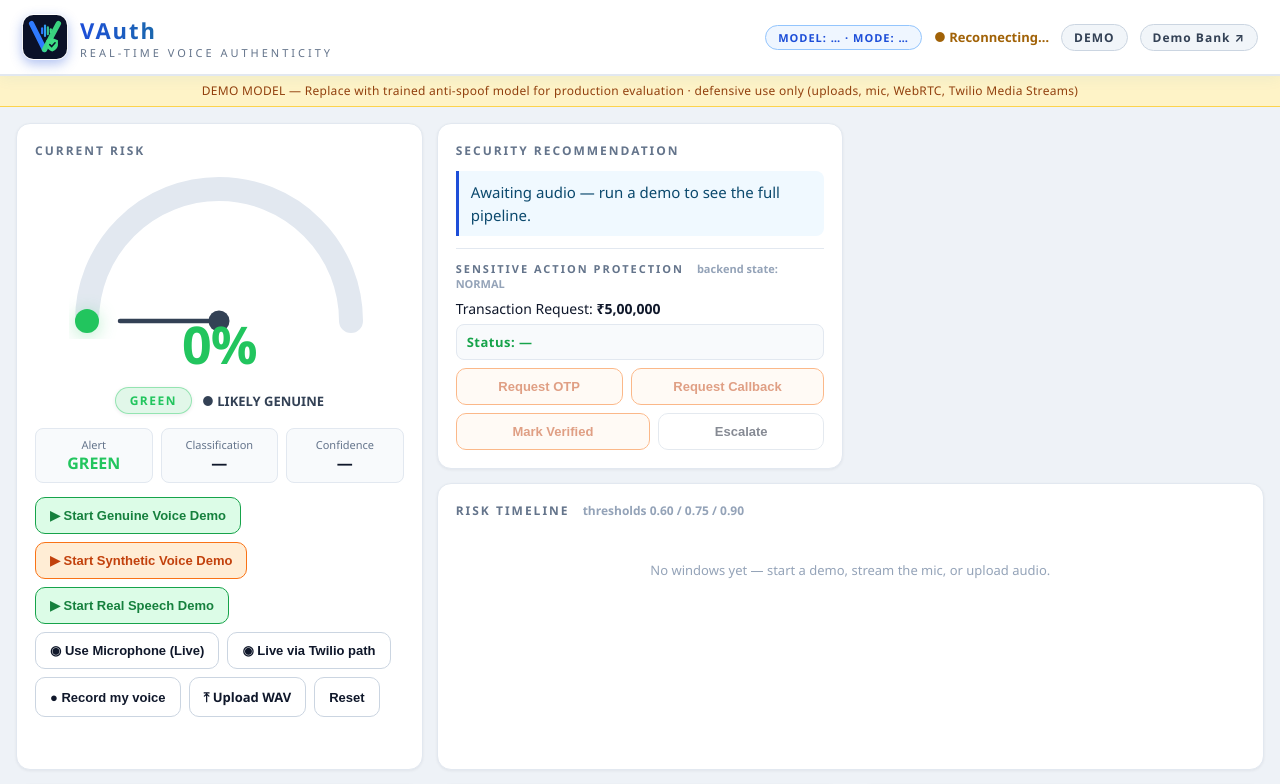
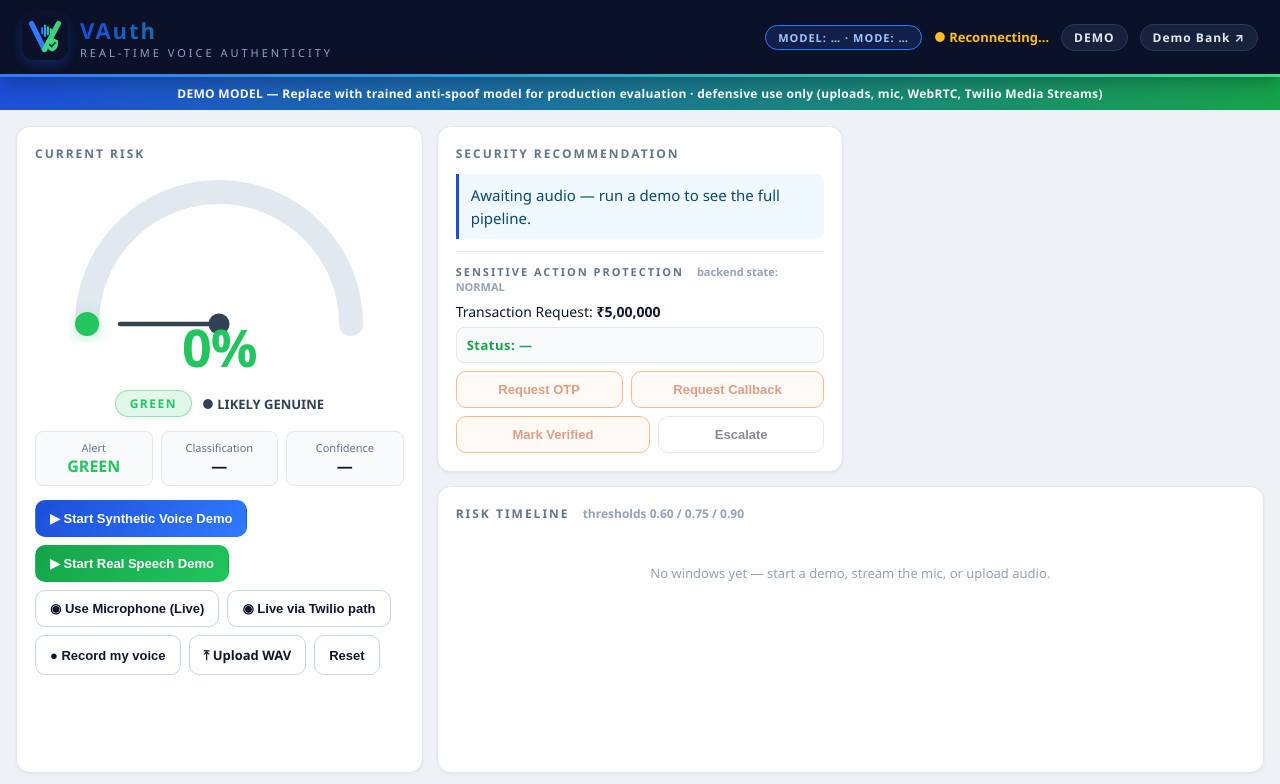
Before and after one commit to Ascendlabs-webs/SIH, a React (Vite) app in the folder frontend/: page / in a window 1280 px wide. Shown: the top 784 px of the page. Built offline with nearby package versions, Linux system fonts and the light colour scheme; no server answers.

Commit message:
Brand navy header, remove redundant genuine-beeps button (Real Speech covers all modes)

```diff
--- a/frontend/src/App.tsx
+++ b/frontend/src/App.tsx
@@ -261,7 +261,6 @@
             <div><span>Confidence</span><strong>{last ? `${Math.round(last.confidence * 100)}%` : '—'}</strong></div>
           </div>
           <div className="controls">
-            <button disabled={busy} onClick={() => void playDemo('real')} className="btn genuine">{busy ? '⏳ Analyzing…' : '▶ Start Genuine Voice Demo'}</button>
             <button disabled={busy} onClick={() => void playDemo('synthetic')} className="btn synth">{busy ? '⏳ Analyzing…' : '▶ Start Synthetic Voice Demo'}</button>
             <button disabled={busy} onClick={() => void playDemo('real_speech')} className="btn genuine">{busy ? '⏳ Analyzing…' : '▶ Start Real Speech Demo'}</button>
             <button onClick={() => void toggleMic()} className="btn ghost">{mic.active && !twilioLive ? '■ Stop Microphone' : '◉ Use Microphone (Live)'}</button>
--- a/frontend/src/index.css
+++ b/frontend/src/index.css
@@ -9,9 +9,11 @@
 .shell { min-height: 100vh; display: flex; flex-direction: column; }
 .topbar {
   display: flex; justify-content: space-between; align-items: center;
-  padding: 14px 22px; border-bottom: 1px solid #e2e8f0; background: #ffffff;
+  padding: 14px 22px; background: #0a1128;
+  border-bottom: 3px solid transparent;
+  border-image: linear-gradient(90deg, #2f7bff, #3ddc84) 1;
   position: sticky; top: 0; z-index: 5;
-  box-shadow: 0 1px 0 #e2e8f0, 0 4px 14px rgba(2, 132, 201, 0.06);
+  box-shadow: 0 4px 18px rgba(10, 17, 40, 0.35);
 }
 .brand { display: flex; gap: 12px; align-items: center; }
 .logo-img {
@@ -23,18 +25,18 @@
   background: linear-gradient(90deg, #1d4ed8, #16a34a);
   -webkit-background-clip: text; background-clip: text; color: transparent;
 }
-.brand-sub { font-size: 11px; letter-spacing: 3px; color: #64748b; }
+.brand-sub { font-size: 11px; letter-spacing: 3px; color: #8ea2c8; }
 .top-right { display: flex; gap: 12px; align-items: center; }
 .conn { font-size: 13px; font-weight: 600; }
-.conn.on { color: #16a34a; } .conn.off { color: #a16207; }
-.mode { font-size: 12px; font-weight: 700; letter-spacing: 1px; background: #f1f5f9; border: 1px solid #cbd5e1; color: #334155; padding: 4px 12px; border-radius: 999px; }
+.conn.on { color: #3ddc84; } .conn.off { color: #fbbf24; }
+.mode { font-size: 12px; font-weight: 700; letter-spacing: 1px; background: #16213c; border: 1px solid #2a3a5f; color: #e2e8f0; padding: 4px 12px; border-radius: 999px; }
 a.mode.bank-link { text-decoration: none; cursor: pointer; }
-a.mode.bank-link:hover { background: #e0f2fe; border-color: #38bdf8; }
-.model-tag { font-size: 11px; font-weight: 700; letter-spacing: 1px; color: #1d4ed8; background: #eff6ff; border: 1px solid #93c5fd; padding: 4px 12px; border-radius: 999px; }
+a.mode.bank-link:hover { background: #1e3a5f; border-color: #2f7bff; color: #ffffff; }
+.model-tag { font-size: 11px; font-weight: 700; letter-spacing: 1px; color: #9ec5ff; background: rgba(47, 123, 255, 0.15); border: 1px solid #2f7bff; padding: 4px 12px; border-radius: 999px; }
 .warn-banner { background: #fef2f2; color: #b91c1c; border-bottom: 1px solid #fecaca; font-size: 12px; text-align: center; padding: 7px 12px; }
 .demo-banner {
-  background: #fef3c7; color: #92400e; border-bottom: 1px solid #fcd34d;
-  font-size: 12px; text-align: center; padding: 7px 12px; letter-spacing: 0.3px;
+  background: linear-gradient(90deg, #1d4ed8, #16a34a); color: #ffffff;
+  font-size: 12px; text-align: center; padding: 8px 12px; letter-spacing: 0.3px; font-weight: 600;
 }
 .grid {
   display: grid; gap: 14px; padding: 16px;
@@ -71,8 +73,8 @@
 .btn:hover:not(:disabled) { transform: translateY(-1px); box-shadow: 0 4px 12px rgba(15, 23, 42, 0.12); }
 .btn:active:not(:disabled) { transform: translateY(0); box-shadow: none; }
 .btn:disabled { opacity: 0.5; cursor: default; }
-.btn.genuine { background: #dcfce7; border-color: #16a34a; color: #15803d; }
-.btn.synth { background: #ffedd5; border-color: #f97316; color: #c2410c; }
+.btn.genuine { background: linear-gradient(135deg, #16a34a, #22c55e); border-color: transparent; color: #ffffff; }
+.btn.synth { background: linear-gradient(135deg, #1d4ed8, #2f7bff); border-color: transparent; color: #ffffff; }
 .btn.ghost { background: transparent; }
 .btn.warn { background: #fff7ed; border-color: #f97316; color: #c2410c; width: 100%; margin-top: 8px; }
 .btn.file { display: inline-block; }
```
